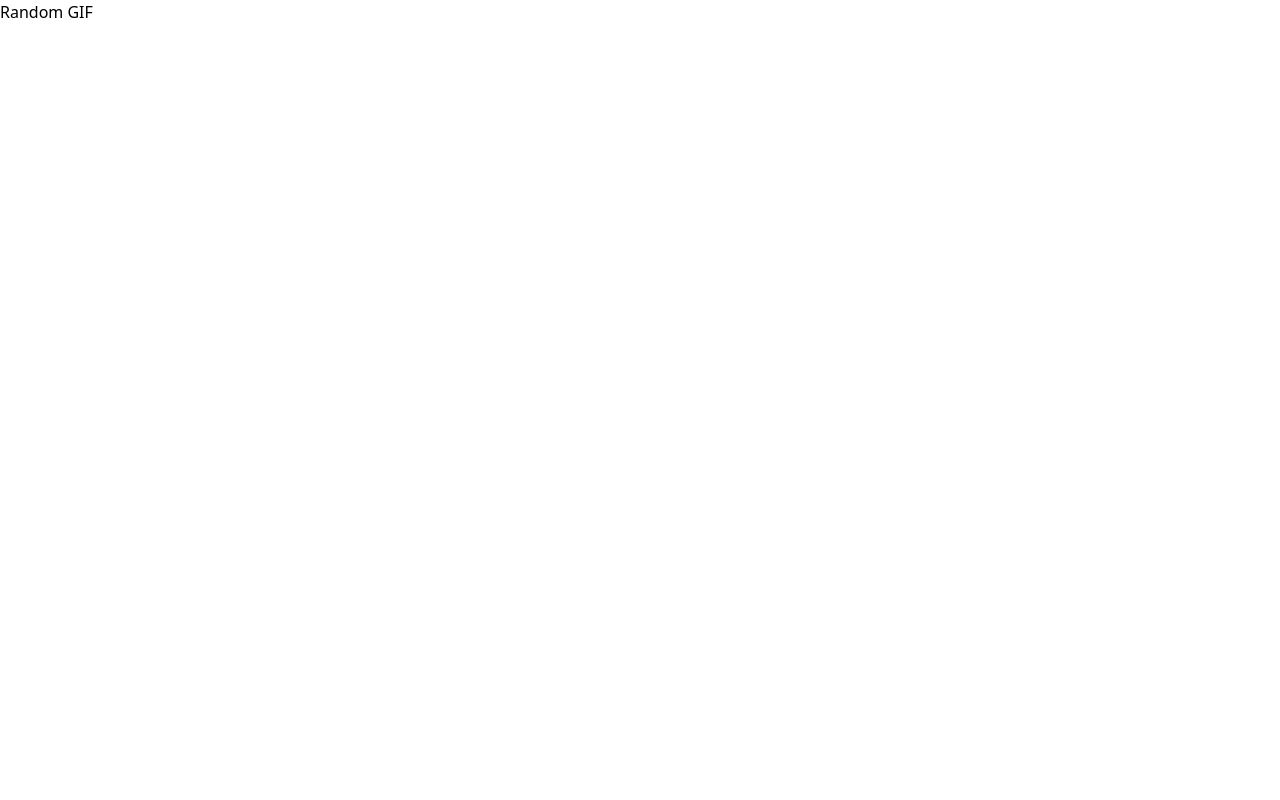
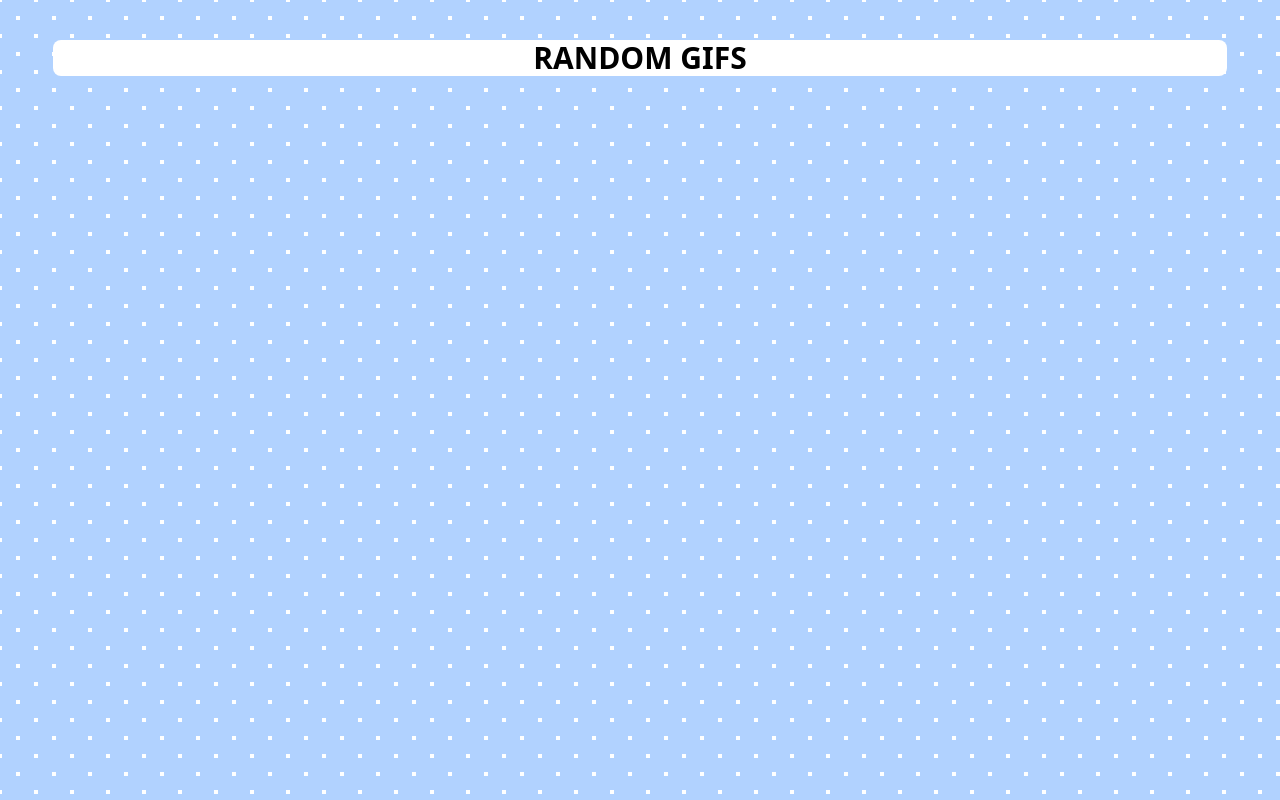
Before and after one commit to shudhanshu7324/Random-GIF-Generator, a React (Create React App) app: page / in a window 1280 px wide. Built offline with nearby package versions, Linux system fonts and the light colour scheme.

Commit message:
heading tag added

```diff
--- a/src/App.jsx
+++ b/src/App.jsx
@@ -1,3 +1,14 @@
+import Random from "./components/Random";
+import Tag from "./components/Tag";
+
 export default function App() {
-  return <div>Random GIF</div>;
+  return(
+    <div className="w-full h-screen flex flex-col background overflow-x-hidden items-center">
+      <h1 className="bg-white rounded-lg w-11/12 text-center mt-[40px] font-bold text-3xl">RANDOM GIFS</h1>
+      <div className="flex flex-col">
+      <Random/>
+      <Tag/>
+      </div>
+    </div>
+  );
 }
--- a/src/components/Random.jsx
+++ b/src/components/Random.jsx
@@ -1,3 +1,11 @@
-export default function Random() {
-  return <div>Random</div>;
+import React from 'react'
+
+const Random = () => {
+  return (
+    <div>
+
+    </div>
+  )
 }
+
+export default Random
--- a/src/components/Tag.jsx
+++ b/src/components/Tag.jsx
@@ -1,3 +1,11 @@
-export default function Tag() {
-  return <div>Tag</div>;
+import React from 'react'
+
+const Tag = () => {
+  return (
+    <div>
+
+    </div>
+  )
 }
+
+export default Tag
--- a/src/hooks/useGif.js
+++ /dev/null
@@ -1,5 +0,0 @@
-const url = `https://api.giphy.com/v1/gifs/random?api_key=${API_KEY}`;
-
-const useGif = (tag) => {};
-
-export default useGif;
```
